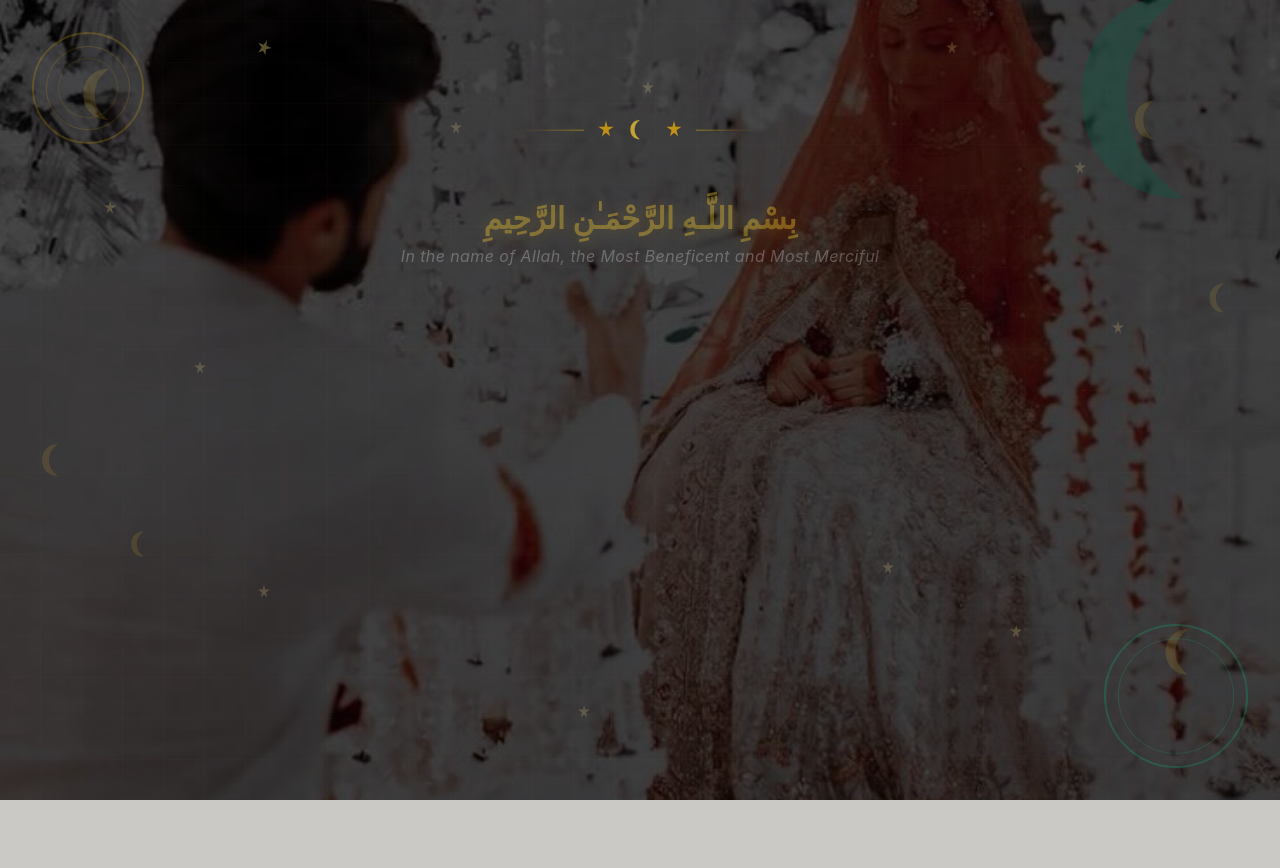
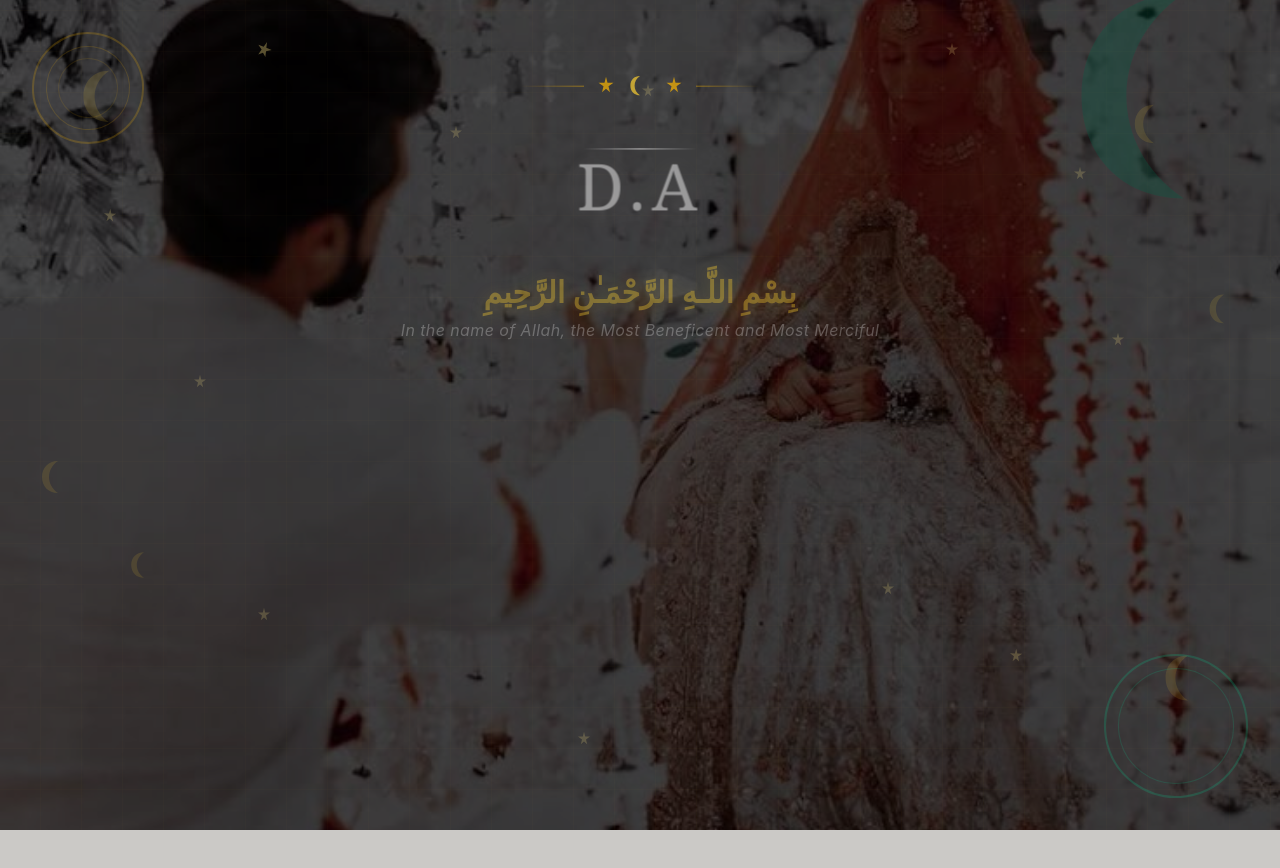
Before and after one commit to sailendrakondapalli/ahmedfathima, a React (Vite) app: page / in a window 1280 px wide. Both pictures are taken after a click on the button "🚪 Open the Doors". Shown: the top 868 px of the page. Built offline with nearby package versions, Linux system fonts and the light colour scheme.

Commit message:
Add D.A monogram to HeroSection

```diff
--- a/src/app/components/HeroSection.tsx
+++ b/src/app/components/HeroSection.tsx
@@ -178,6 +178,22 @@ export function HeroSection() {
           <div className="w-16 h-[1px] bg-gradient-to-l from-transparent to-amber-400/70" />
         </motion.div>
 
+        {/* D.A Monogram */}
+        <motion.div
+          initial={{ opacity: 0, scale: 0.8 }}
+          animate={{ opacity: 1, scale: 1 }}
+          transition={{ duration: 0.9, delay: 0.3 }}
+          className="flex flex-col items-center gap-1"
+        >
+          <div className="w-32 h-[2px] bg-gradient-to-r from-transparent via-white/80 to-transparent" />
+          <p
+            className="text-5xl md:text-7xl font-normal text-white tracking-widest drop-shadow-[0_2px_16px_rgba(255,255,255,0.3)]"
+            style={{ fontFamily: "Georgia, 'Times New Roman', serif" }}
+          >
+            D.A
+          </p>
+        </motion.div>
+
         {/* Bismillah */}
         <motion.div
           initial={{ opacity: 0, y: 20 }}
@@ -216,6 +232,7 @@ export function HeroSection() {
               className="text-base md:text-lg text-amber-300 font-medium tracking-widest drop-shadow-[0_1px_6px_rgba(212,175,55,0.7)]"
             >
               M.B.B.S., D.A.
+
             </motion.p>
           </div>
 
```
